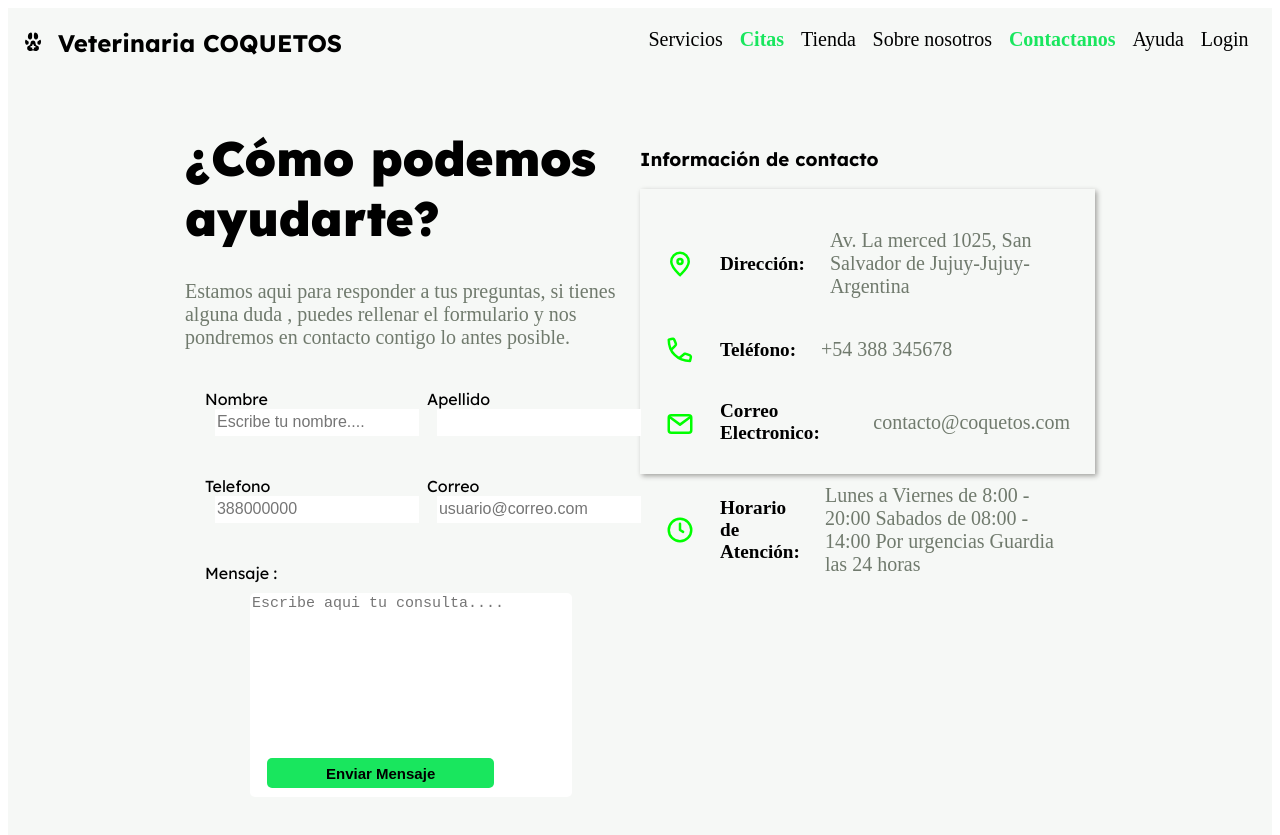
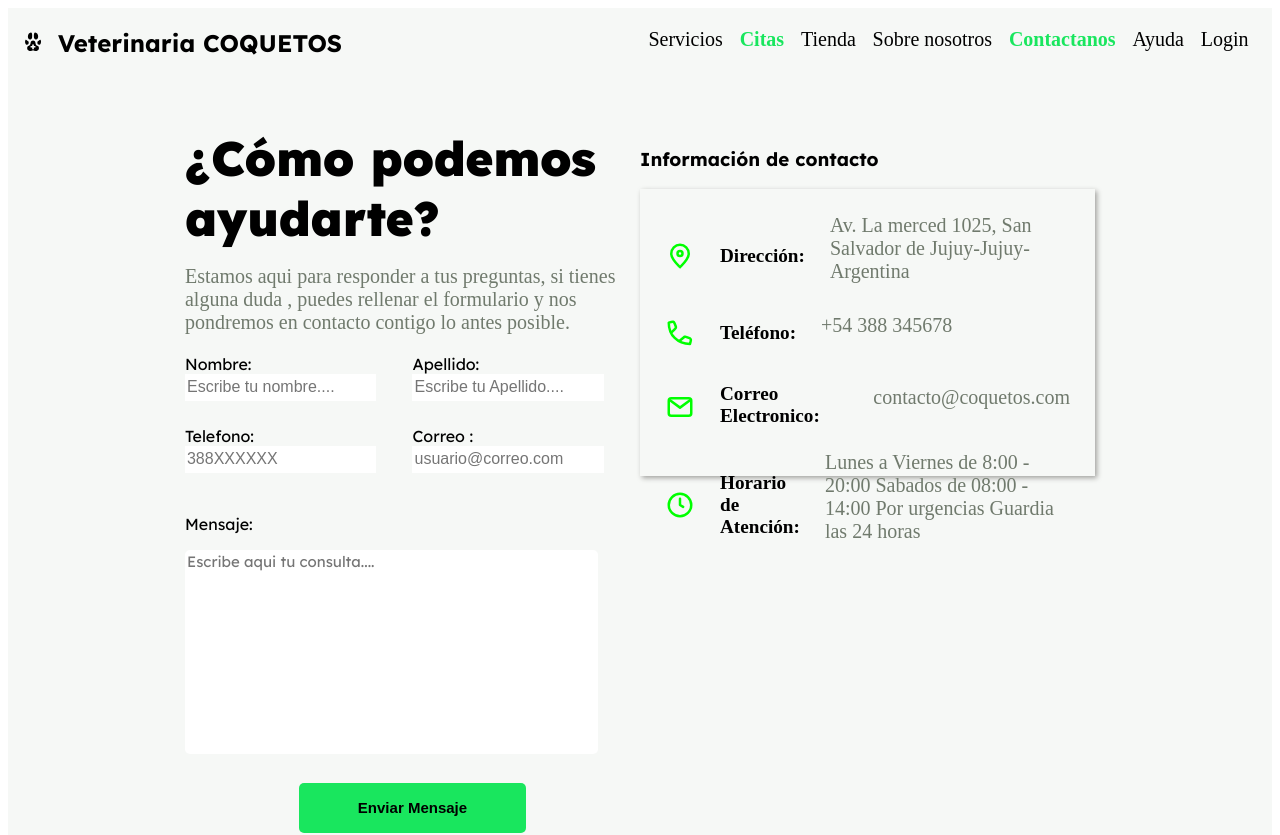
Before and after one commit to solzambrano/Veterinaria, a React (Vite) app: page /contact-us in a window 1280 px wide. Shown: the top 835 px of the page. Built offline with nearby package versions, Linux system fonts and the light colour scheme.

Commit message:
cambios en formulario de contacto

```diff
--- a/src/components/Form/FormContact/FormContact.jsx
+++ b/src/components/Form/FormContact/FormContact.jsx
@@ -1,37 +1,49 @@
 import {useForm} from 'react-hook-form'
-import { Form,Label,Input,TextArea,ButtonSend } from './formContact.style';
+import { Form,Label,Input,TextArea,ButtonSend,ContainerLabel } from './formContact.style';
 import { useRef } from 'react';
 const FormContact = ({IsContact,IsLogin=false}) => {
     const {register,handleSubmit,formState:{errors}}=useForm()
     const handleSubmitForm = (inputs) =>{
 
     }
-    const IsComment =useRef(true)
 
     return (
         <Form onSubmit={handleSubmit(handleSubmitForm)}>
-            <Label for="name" > Nombre
-                <Input type="text" placeholder="Escribe tu nombre...." {...register('Nombre',{reqired:true,maxLength:25})}></Input>
-            </Label>
-             <Label for="lastName"> Apellido
-                <Input type="text" {...register('Apellido',{reqired:true,maxLength:25})}></Input>
-            </Label>
-            <Label for="phone"> Telefono
-                <Input type='tel' placeholder="388000000" {...register('Phone',{reqired:true},{valueAsNumber:true})}></Input>
-            </Label>
-            <Label for ="email">Correo
-                <Input type="email" placeholder="usuario@correo.com"{...register('Email',{reqired:true})}></Input>
-            </Label>
+            <ContainerLabel>
+                <Label for="name" > Nombre:
+                    <Input type="text"
+                    placeholder="Escribe tu nombre...."
+                    {...register('Nombre',{reqired:true,maxLength:25})}/>
+                </Label>
+                <Label for="lastName"> Apellido:
+                    <Input type="text"
+                    placeholder="Escribe tu Apellido...."
+                    {...register('Apellido',{reqired:true,maxLength:25})}/>
+                </Label>
+            </ContainerLabel>
+            <ContainerLabel>
+                <Label for="phone"> Telefono:
+                    <Input type='tel'
+                    placeholder="388XXXXXX"
+                    {...register('Phone',{reqired:true},{valueAsNumber:true})}/>
+                </Label>
+                <Label for ="email">Correo :
+                    <Input type="email"
+                    placeholder="usuario@correo.com"
+                    {...register('Email',{reqired:true})}/>
+                </Label>
+            </ContainerLabel>
 
             {IsLogin &&
-             <Label for="pass"> Contraseña
+             <Label for="pass"> Contraseña:
                 <Input type="password"
               {...register('Password',{reqired:true,maxLength:8})}
               ></Input>
             </Label>
             }
               { IsContact.current &&
-            <Label IsComment={IsComment.current}> Mensaje :
+            <Label >
+                <p>Mensaje:</p>
                 <TextArea
                 rows="4"
                 placeholder="Escribe aqui tu consulta...."
--- a/src/components/Form/FormContact/formContact.style.js
+++ b/src/components/Form/FormContact/formContact.style.js
@@ -5,20 +5,21 @@ position: relative;
 height:60%
 `
 export const Label = styled.label `
-margin: 20px;
-width:40%;
 display:inline-block;
-width: ${props => props.IsComment ? '70%' : '40%'};
-font-family:var(--font)
-
-
+font-family:var(--font);
+box-sizing:border-box;
+margin-right:40px;
+width:100%
+`
+export const ContainerLabel = styled.div`
+display:flex;
+padding-bottom: 25px;
 `
 export const Input =styled.input `
-margin-left:10px;
 border:none;
 box-shadow:2px 2px 5px rgb(161, 161, 158)
 border-radius:5px;
-width:200px;
+width:100%;
 height:25px;
 color:var(--color-Gray);
 font-size:1em;
@@ -27,24 +28,26 @@ font-size:1em;
 export const TextArea = styled.textarea`
 display:flex;
 align-items:center;
-width: 100%;
-margin: 10px 45px;
+width: 90%;
+margin:0px;
 height:200px;
 border:none;
 resize:none;
 border-radius:5px;
 font-size:15px;
+font-family:var(--font);
+color:var(--color-Gray);
 `
 
 export const ButtonSend =styled.button `
-position:absolute;
-bottom : 0 ;
-left:18%;
 background-color:var(--color-Green-s);
 width:50%;
-height:30px;
+height:50px;
 border:none;
 border-radius:5px;
 font-size: 15px;
 font-weight: 600;
+margin: auto;
+  display: block;
+  margin-top: 25px;
 `
--- a/src/view/Contact/contact.style.js
+++ b/src/view/Contact/contact.style.js
@@ -50,6 +50,7 @@ font-weight:500;
 export const Paragraph = styled(Text)`
 color:var(--color-Gray);
 font-size:20px;
+margin-top:5px
 `
 export const Subparagraph = styled(Text)`
 font-size:1.2em;
```
